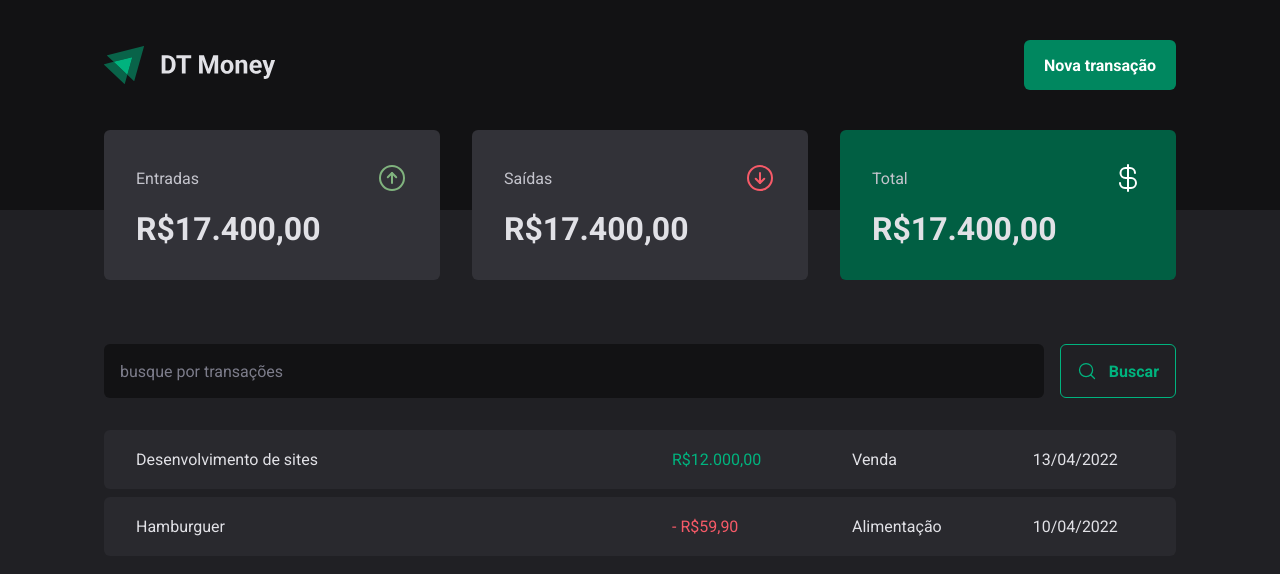
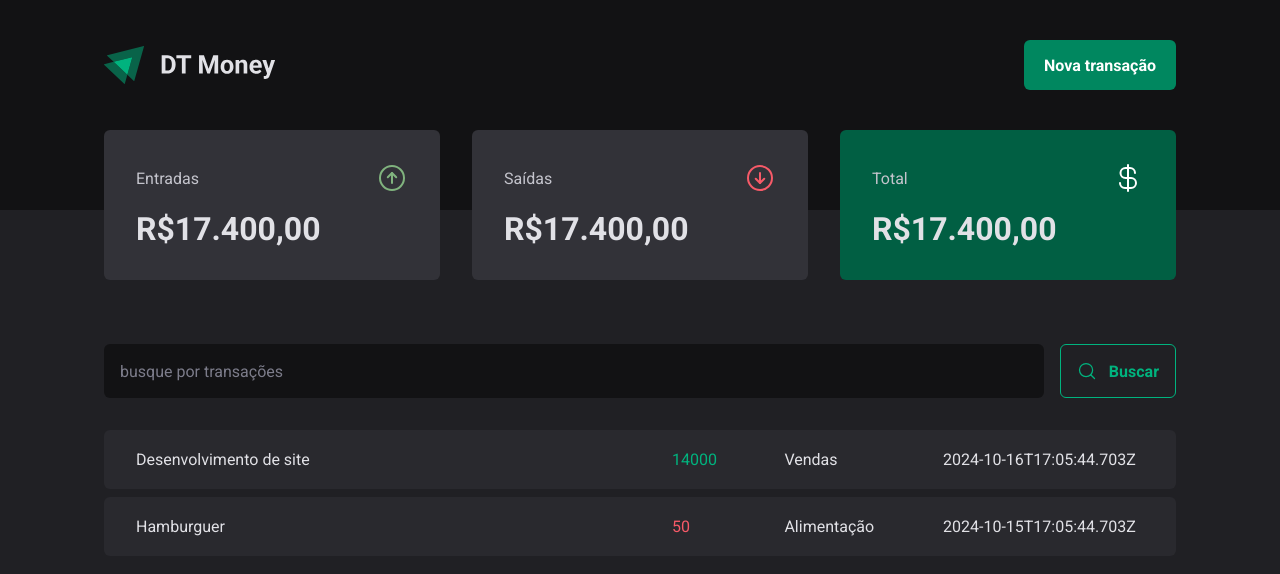
Before and after one commit to ElleLavigne/03-dt-money, a React (Vite) app: page / in a window 1280 px wide. Shown: the top 574 px of the page. Built offline with nearby package versions, Linux system fonts and the light colour scheme; data requests are answered from the project's data file.

Commit message:
feat api request

```diff
--- a/src/pages/Transaction/index.tsx
+++ b/src/pages/Transaction/index.tsx
@@ -1,9 +1,30 @@
+import { useEffect, useState } from 'react'
 import { Header } from '../../components/Header'
 import { Summary } from '../Summary'
 import { SearchForm } from './components/Searchform'
 import { PriceHighLight, TransactionsContainer, TransactionTable } from './styles'
 
+interface Transaction {
+  id: number
+  description: string
+  type: 'income' | 'outcome'
+  price: number
+  category: string
+  createAt: string
+}
+
 export function Transaction(){
+  const [transactions, setTransactions] = useState<Transaction[]>([])
+  async function loadTransactions(){
+    const response = await fetch("http://localhost:3000/transactions")
+    const data = await response.json();
+   setTransactions(data)
+  }
+  useEffect(() => {
+    loadTransactions()
+  }, [])
+
+
   return(
     <div>
       <Header/>
@@ -12,28 +33,21 @@
         <SearchForm/>
       <TransactionTable>
          <tbody>
-          <tr>
-            <td width='50%'>Desenvolvimento de sites</td>
-            <td>
-              <PriceHighLight variant='income'>
-              R$12.000,00
-              </PriceHighLight>
-              </td>
-            <td>Venda</td>
-            <td>13/04/2022</td>
-          </tr>
-
-          <tr>
-            <td width='50%'>Hamburguer</td>
-            <td>
-             < PriceHighLight variant='outcome'>
-              - R$59,90
-             </PriceHighLight>
-              </td>
-            <td>Alimentação</td>
-            <td>10/04/2022</td>
-          </tr>
-
+          {transactions.map(transaction => {
+            return (
+              <tr key={transaction.id}>
+                <td width="50%">{transaction.description}</td>
+                <td>
+                  <PriceHighLight
+                  variant={transaction.type}>
+                    {transaction.price}
+                    </PriceHighLight>
+                </td>
+                <td>{transaction.category}</td>
+                <td>{transaction.createAt}</td>
+              </tr>
+            )
+          })}
         </tbody>
       </TransactionTable>
        </TransactionsContainer>
```
